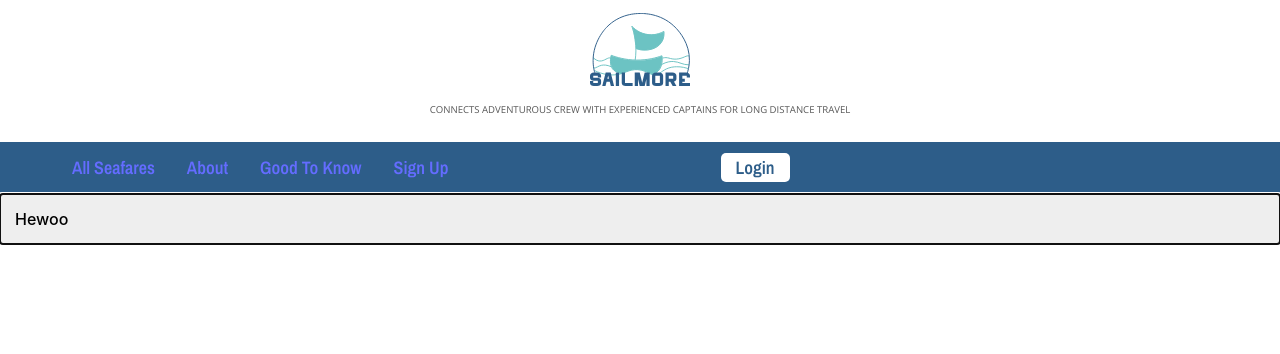
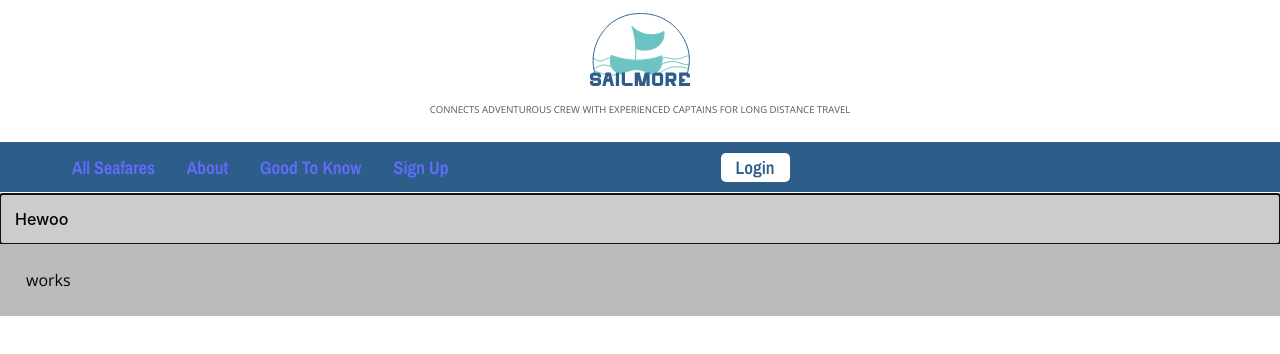
Before and after one commit to soswind/final-project-smooth-sailing-solutions, a React (Vite) app: page / in a window 1280 px wide. Both pictures are taken after a click on the button "Hewoo". Shown: the top 354 px of the page. Built offline with nearby package versions, Linux system fonts and the light colour scheme.

Commit message:
Add functionality to accordion

```diff
--- a/src/Accordion.jsx
+++ b/src/Accordion.jsx
@@ -1,8 +1,15 @@
+import React, { useState } from "react";
+
 export default function Accordion(props) {
+  const [isOpen, setIsOpen] = useState(false);
+  const handleOpen = () => {
+      setIsOpen(!isOpen);
+    }
+
   return (
     <>
-      <button className="accordion">{props.title}</button>
-      <div class="accordion_panel">
+      <button className={`accordion ${isOpen ? 'active' : ''}`} onClick={handleOpen}>{props.title}</button>
+      <div class={`accordion_panel ${isOpen ? 'active' : ''}`}>
         <p>{props.description}</p>
       </div>
     </>
--- a/src/App.css
+++ b/src/App.css
@@ -360,4 +360,13 @@ nav li {
   background-color: #bbb;
   display: none;
   overflow: hidden;
+  transition: max-height 0.3s ease-in-out;
 }
+
+.active {
+  display: block;
+}
+
+.accordion_panel.active {
+  max-height: 200px;
+}
```
